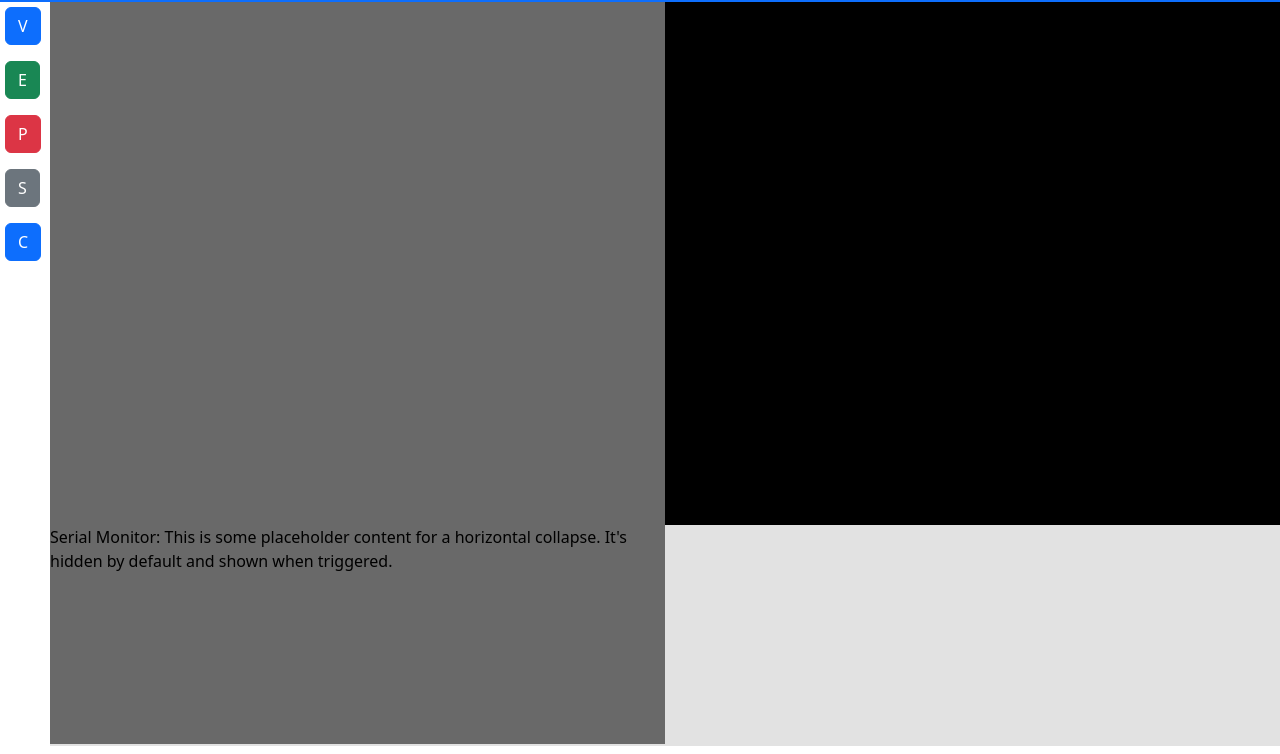
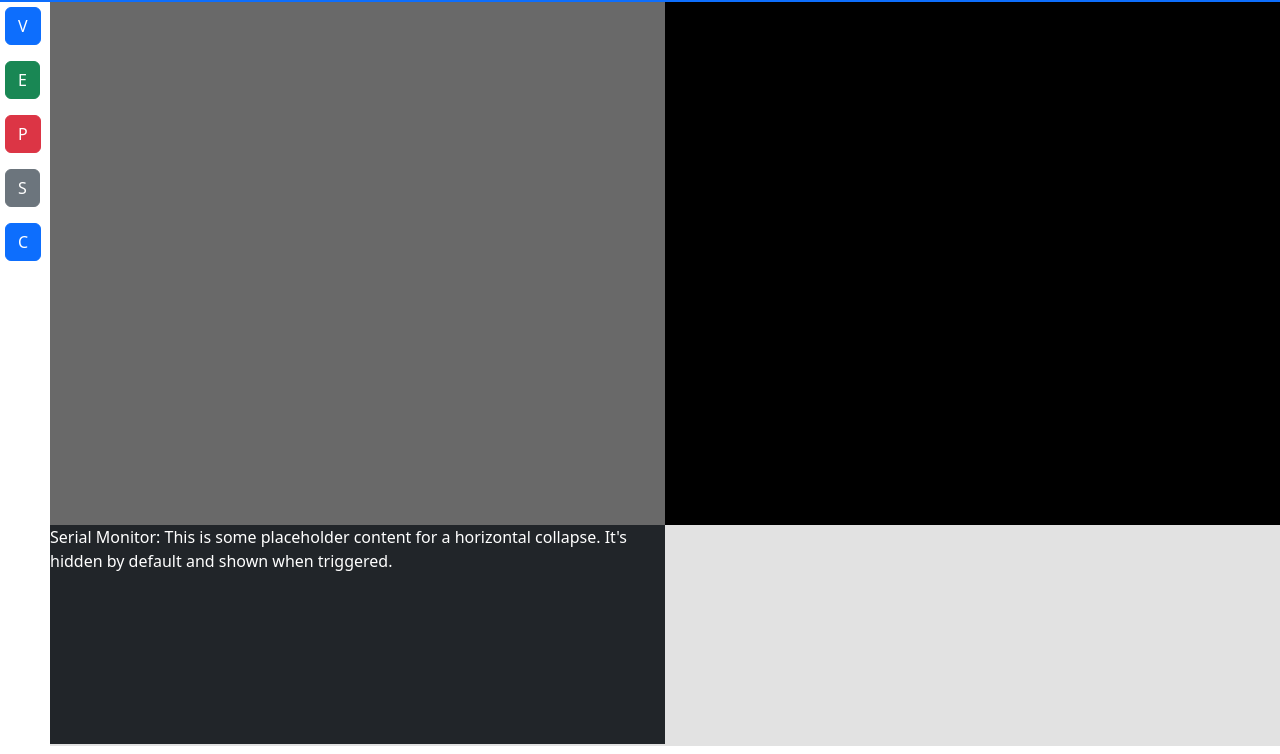
Before and after one commit to elisioMassaqui/wandi-studio, a website built with Vite: page src/index.html in a window 1280 px wide. Shown: the part 54-808 px from the top of the page. Built offline with nearby package versions, Linux system fonts and the light colour scheme.

Commit message:
cor do fundo dark e text brano

```diff
--- a/src/index.html
+++ b/src/index.html
@@ -95,7 +95,7 @@
 
           </div>
         </div>
-        <div class="serialMonitor"  id="collapseWidthExample">
+        <div class="serialMonitor bg-dark text-white"  id="collapseWidthExample">
           <div>
              Serial Monitor: This is some placeholder content for a horizontal collapse. It's hidden by default and shown when triggered.
           </div>
```
